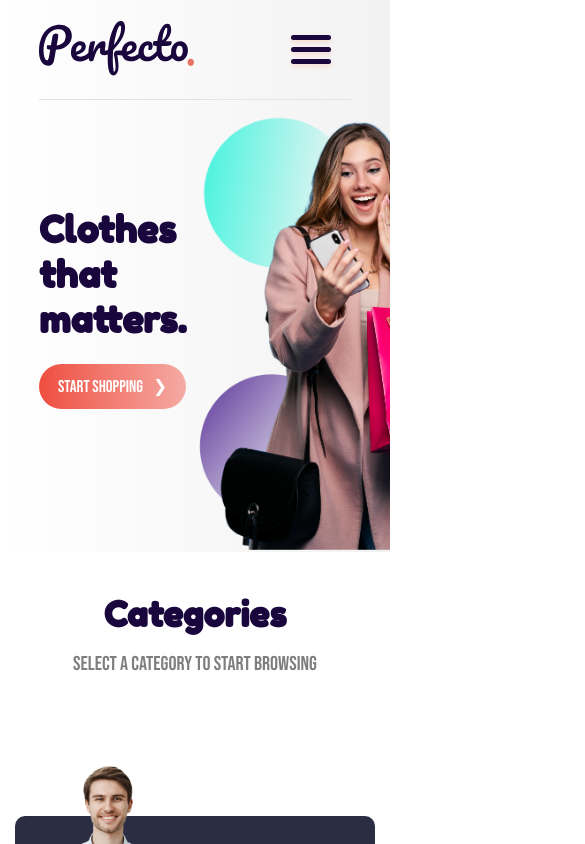
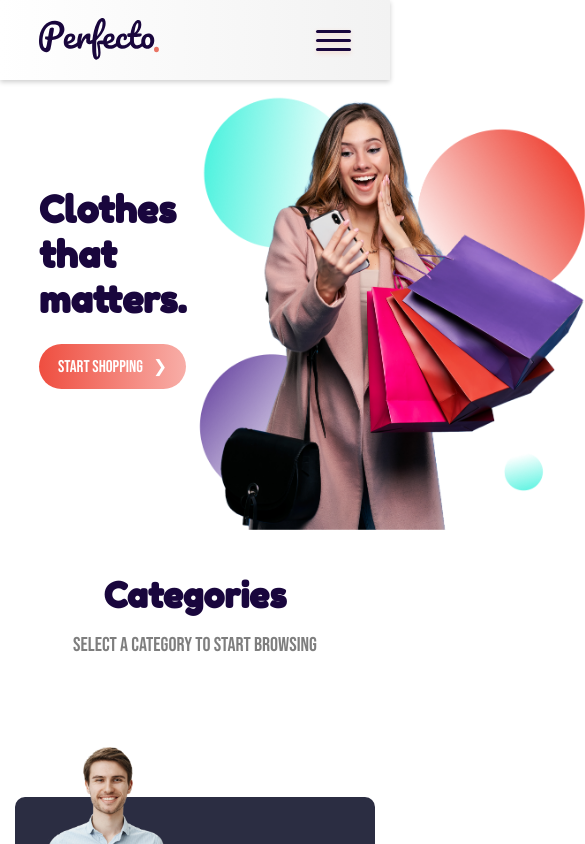
Before and after one commit to Yasser-Shehab/clothing-store, a React (Create React App) app: page / in a window 390 px wide. Shown: the top 844 px of the page, 585 px wide, since content can reach past the window. Built offline with nearby package versions, Linux system fonts and the light colour scheme; the HTML template or start-up script is replaced by a standard one.

Commit message:
Navbar fixed

```diff
--- a/src/Pages/Home.jsx
+++ b/src/Pages/Home.jsx
@@ -1,12 +1,14 @@
 import React from "react";
 import Categories from "../components/Categories/Categories";
 import Nav from "../components/Nav/Nav";
+import Hero from "../components/Hero/Hero";
 import Title from "../components/Section-Title/Title";
 
 function Home() {
   return (
     <>
       <Nav />
+      <Hero />
       <Title />
       <Categories />
     </>
--- a/src/components/Nav/Nav.jsx
+++ b/src/components/Nav/Nav.jsx
@@ -3,37 +3,23 @@ import Hero from "../Hero/Hero";
 import "./style/Nav.style.css";
 
 function Nav() {
-  const [isMobile, setIsMobile] = useState(false);
-
-  // useEffect(() => {
-  //   function watchWidth() {
-  //     if (window.innerWidth < 768) {
-  //       setIsMobile(true);
-  //     } else {
-  //       setIsMobile(false);
-  //     }
-  //   }
-  //   window.addEventListener("resize", watchWidth);
-
-  //   return function () {
-  //     window.removeEventListener("resize", watchWidth);
-  //   };
-  // }, []);
-
-  function toggle() {
-    setIsMobile((prev) => !prev);
-  }
+  const [mobileMenuOpen, setMobileMenuOpen] = useState(false);
+  const toggle = () => {
+    setMobileMenuOpen((prev) => !prev);
+  };
+  // onClick={toggle} className={isMobile ? "menu-btn open" : "menu-btn"}
 
   return (
-    <div className="nav-container">
-      <nav className="navbar container">
+    <>
+      <nav className="nav">
+        <div className="navbar-container">
           <div className="nav-logo">
-          <img src={process.env.PUBLIC_URL + "assets/images/logo.svg"} />
+            <img className="logo" src={process.env.PUBLIC_URL + "assets/images/logo.svg"} />
           </div>
-        <div onClick={toggle} className={isMobile ? "menu-btn open" : "menu-btn"}>
-          <div className="menu-btn__burger"></div>
+          <div className="menu-btn" onClick={toggle}>
+            <div className={mobileMenuOpen ? "menu-btn__burger cross" : "menu-btn__burger"}></div>
           </div>
-        <div className={isMobile ? "nav-links mobile" : "nav-links"}>
+          <div className={mobileMenuOpen ? "nav-links-wrapper open" : "nav-links-wrapper"}>
             <li>SHOP</li>
             <li>CONTACT</li>
             <li>SIGN IN</li>
@@ -41,9 +27,9 @@ function Nav() {
               <img className="nav__cart" src={process.env.PUBLIC_URL + "assets/images/bag.svg"} />
             </li>
           </div>
+        </div>
       </nav>
-      <Hero />
-    </div>
+    </>
   );
 }
 
--- a/src/components/Nav/style/Nav.style.css
+++ b/src/components/Nav/style/Nav.style.css
@@ -1,10 +1,16 @@
-.nav-container {
+.nav {
   background: -webkit-gradient(linear, right top, left top, from(#f2f2f2), to(#ffffff));
   background: linear-gradient(270deg, #f2f2f2 0%, #ffffff 100%);
-  overflow: hidden;
+  width: 100vw;
+  height: 8rem;
+  -webkit-box-shadow: 0 2px 5px rgba(0, 0, 0, 0.2);
+          box-shadow: 0 2px 5px rgba(0, 0, 0, 0.2);
 }
 
-.navbar {
+.navbar-container {
+  height: 100%;
+  width: 80vw;
+  margin: 0 auto;
   display: -webkit-box;
   display: -ms-flexbox;
   display: flex;
@@ -14,93 +20,23 @@
   -webkit-box-align: center;
       -ms-flex-align: center;
           align-items: center;
-  width: 80%;
-  height: 10rem;
-  border-bottom: 1px solid #e5e2e2;
 }
 
-.navbar .menu-btn {
-  position: relative;
-  display: -webkit-box;
-  display: -ms-flexbox;
-  display: flex;
-  -webkit-box-pack: center;
-      -ms-flex-pack: center;
-          justify-content: center;
-  -webkit-box-align: center;
-      -ms-flex-align: center;
-          align-items: center;
-  width: 80px;
-  height: 80px;
-  cursor: pointer;
-  -webkit-transition: all 0.5s ease-in-out;
-  transition: all 0.5s ease-in-out;
+.nav-links-wrapper {
+  position: absolute;
+  top: 8rem;
+  left: 0rem;
+  width: 100vw;
+  height: 0;
+  overflow: hidden;
+  background: -webkit-gradient(linear, right top, left top, from(#f2f2f2), to(#ffffff));
+  background: linear-gradient(270deg, #f2f2f2 0%, #ffffff 100%);
+  -webkit-box-shadow: 0 3px 5px rgba(0, 0, 0, 0.3);
+          box-shadow: 0 3px 5px rgba(0, 0, 0, 0.3);
 }
 
-.navbar .menu-btn__burger {
-  width: 40px;
-  height: 5px;
-  background: #19063d;
-  border-radius: 5px;
-  -webkit-box-shadow: 0 2px 5px rgba(255, 101, 47, 0.2);
-          box-shadow: 0 2px 5px rgba(255, 101, 47, 0.2);
-  -webkit-transition: all 0.5s ease-in-out;
-  transition: all 0.5s ease-in-out;
-}
-
-.navbar .menu-btn__burger::before {
-  -webkit-transform: translateY(-12px);
-          transform: translateY(-12px);
-}
-
-.navbar .menu-btn__burger::after {
-  -webkit-transform: translateY(12px);
-          transform: translateY(12px);
-}
-
-.navbar .menu-btn__burger::before, .navbar .menu-btn__burger::after {
-  content: "";
-  position: absolute;
-  width: 40px;
-  height: 5px;
-  background: #19063d;
-  border-radius: 5px;
-  -webkit-box-shadow: 0 2px 5px rgba(255, 101, 47, 0.2);
-          box-shadow: 0 2px 5px rgba(255, 101, 47, 0.2);
-  -webkit-transition: all 0.5s ease-in-out;
-  transition: all 0.5s ease-in-out;
-}
-
-.navbar .nav-links-mobile {
-  display: -webkit-box;
-  display: -ms-flexbox;
-  display: flex;
-  -webkit-box-orient: vertical;
-  -webkit-box-direction: normal;
-      -ms-flex-direction: column;
-          flex-direction: column;
-  top: 10rem;
-  -webkit-box-pack: center;
-      -ms-flex-pack: center;
-          justify-content: center;
-  width: 100%;
-  -webkit-box-align: center;
-      -ms-flex-align: center;
-          align-items: center;
-  position: fixed;
-  background: -webkit-gradient(linear, right top, left top, from(#f2f2f2), to(#ffffff));
-  background: linear-gradient(270deg, #f2f2f2 0%, #ffffff 100%);
-  left: 0rem;
-  -webkit-box-shadow: 0px 2px 6px 0px rgba(0, 0, 0, 0.09);
-          box-shadow: 0px 2px 6px 0px rgba(0, 0, 0, 0.09);
-  max-height: 9999px;
-  opacity: 1;
-  -webkit-transition: all 1s ease-in-out;
-  transition: all 1s ease-in-out;
-  overflow: hidden;
-}
-
-.navbar .nav-links-mobile li {
+.nav-links-wrapper li {
+  color: var(--color-main);
   display: -webkit-box;
   display: -ms-flexbox;
   display: flex;
@@ -110,43 +46,78 @@
   -webkit-box-pack: center;
       -ms-flex-pack: center;
           justify-content: center;
-  height: 10rem;
-  font-family: "Bebas Neue", cursive;
-  font-size: 3rem;
+  height: 8rem;
+  cursor: pointer;
   list-style: none;
-  border-bottom: 1px solid #e5e2e2;
-  width: 100%;
-  text-align: center;
+  padding: 0 1.5rem;
+  font-size: 2.2rem;
+  border-bottom: 1px solid rgba(0, 0, 0, 0.05);
+}
+
+.nav-links-wrapper li:hover {
+  -webkit-transform: scale(1.07);
+          transform: scale(1.07);
+}
+
+.nav-links-wrapper .nav__cart {
+  width: 2.4rem;
+}
+
+.open {
+  height: auto;
+}
+
+.logo {
+  width: 12rem;
+}
+
+.menu-btn {
+  display: -webkit-box;
+  display: -ms-flexbox;
+  display: flex;
+  -webkit-box-align: center;
+      -ms-flex-align: center;
+          align-items: center;
+  width: 35px;
+  height: 35px;
   cursor: pointer;
 }
 
-.navbar .nav-links-mobile li:hover {
-  -webkit-transition: all 0.15s ease-in-out;
-  transition: all 0.15s ease-in-out;
-  background: #eae7e7;
+.menu-btn__burger {
+  width: 100%;
+  height: 3px;
+  background: var(--color-main);
+  border-radius: 5px;
+  -webkit-box-shadow: 0 2px 5px rgba(255, 101, 47, 0.2);
+          box-shadow: 0 2px 5px rgba(255, 101, 47, 0.2);
+  -webkit-transition: all 0.5s ease-in-out;
+  transition: all 0.5s ease-in-out;
 }
 
-.navbar .nav-links-mobile .nav__cart {
-  margin-top: 3rem;
-  margin-bottom: 3rem;
-  width: 4rem;
-  height: 4rem;
+.menu-btn__burger::before {
+  -webkit-transform: translateY(-9px);
+          transform: translateY(-9px);
 }
 
-.navbar .nav-links-mobile .nav__cart:hover {
-  background: #eae7e7;
+.menu-btn__burger::after {
+  -webkit-transform: translateY(9px);
+          transform: translateY(9px);
 }
 
-.nav-logo {
-  cursor: pointer;
+.menu-btn__burger::before, .menu-btn__burger::after {
+  content: "";
+  position: absolute;
+  width: 35px;
+  height: 3px;
+  background: var(--color-main);
+  border-radius: 5px;
+  -webkit-box-shadow: 0 2px 5px rgba(255, 101, 47, 0.2);
+          box-shadow: 0 2px 5px rgba(255, 101, 47, 0.2);
+  -webkit-transition: all 0.5s ease-in-out;
+  transition: all 0.5s ease-in-out;
 }
 
-.nav-logo img {
-  width: 15.5rem;
-}
-
-/*  Animation  */
-.menu-btn.open .menu-btn__burger {
+.cross {
   -webkit-transform: translateX(-50px);
           transform: translateX(-50px);
   background: transparent;
@@ -154,53 +125,30 @@
           box-shadow: none;
 }
 
-.menu-btn.open .menu-btn__burger::before {
+.cross:before {
   -webkit-transform: rotate(45deg) translate(35px, -35px);
           transform: rotate(45deg) translate(35px, -35px);
 }
 
-.menu-btn.open .menu-btn__burger::after {
+.cross:after {
   -webkit-transform: rotate(-45deg) translate(35px, 35px);
           transform: rotate(-45deg) translate(35px, 35px);
 }
 
-.nav-links {
-  display: none;
-}
-
-@media only screen and (min-width: 1024px) {
-  .menu-btn__burger {
+@media screen and (min-width: 768px) {
+  .menu-btn {
     display: none;
   }
-  .nav-links {
+  .nav-links-wrapper {
+    width: auto;
+    height: auto;
     display: -webkit-box;
     display: -ms-flexbox;
     display: flex;
-  }
-  .nav-links li {
-    margin: 0 3rem;
-    cursor: pointer;
-    font-family: "Bebas Neue", cursive;
-    font-size: 3rem;
-    color: #19063d;
-    list-style: none;
-  }
-  .nav-links li:hover {
-    color: #230854;
-    -webkit-transform: scale(1.1);
-            transform: scale(1.1);
-    -webkit-transition: all 0.15s ease-in-out;
-    transition: all 0.15s ease-in-out;
-  }
-  .nav-links .nav__cart {
-    width: 4rem;
-    height: 4rem;
-  }
-  .nav-links .nav__cart:hover {
-    -webkit-transform: scale(1.1);
-            transform: scale(1.1);
-    -webkit-transition: all 0.15s ease-in-out;
-    transition: all 0.15s ease-in-out;
+    position: unset;
+    -webkit-box-shadow: none;
+            box-shadow: none;
+    background: transparent;
   }
 }
 /*# sourceMappingURL=Nav.style.css.map */
--- a/src/components/Nav/style/Nav.style.scss
+++ b/src/components/Nav/style/Nav.style.scss
@@ -1,151 +1,121 @@
-$primary: #19063d;
-
-.nav-container {
+.nav {
   background: linear-gradient(270deg, #f2f2f2 0%, #ffffff 100%);
-  overflow: hidden;
+  width: 100vw;
+  height: 8rem;
+  box-shadow: 0 2px 5px rgba(0, 0, 0, 0.2);
 }
 
-.navbar {
+.navbar-container {
+  height: 100%;
+  width: 80vw;
+  margin: 0 auto;
   display: flex;
   justify-content: space-between;
   align-items: center;
-  width: 80%;
-  height: 10rem;
-  border-bottom: 1px solid #e5e2e2;
+}
+
+.nav-links-wrapper {
+  position: absolute;
+  top: 8rem;
+  left: 0rem;
+  width: 100vw;
+  height: 0;
+  overflow: hidden;
+  background: linear-gradient(270deg, #f2f2f2 0%, #ffffff 100%);
+  box-shadow: 0 3px 5px rgba(0, 0, 0, 0.3);
+
+  li {
+    color: var(--color-main);
+    display: flex;
+    align-items: center;
+    justify-content: center;
+    height: 8rem;
+    cursor: pointer;
+    list-style: none;
+    padding: 0 1.5rem;
+    font-size: 2.2rem;
+    border-bottom: 1px solid rgba(0, 0, 0, 0.05);
+
+    &:hover {
+      transform: scale(1.07);
+    }
+  }
+
+  .nav__cart {
+    width: 2.4rem;
+  }
+}
+
+.open {
+  height: auto;
+}
+
+.logo {
+  width: 12rem;
+}
+
+//!Burger Menu
+
 .menu-btn {
-    position: relative;
   display: flex;
-    justify-content: center;
   align-items: center;
-    width: 80px;
-    height: 80px;
+  width: 35px;
+  height: 35px;
   cursor: pointer;
-    transition: all 0.5s ease-in-out;
 }
+
 .menu-btn__burger {
-    width: 40px;
-    height: 5px;
-    background: $primary;
+  width: 100%;
+  height: 3px;
+  background: var(--color-main);
   border-radius: 5px;
   box-shadow: 0 2px 5px rgba(255, 101, 47, 0.2);
   transition: all 0.5s ease-in-out;
 
   &::before {
-      transform: translateY(-12px);
+    transform: translateY(-9px);
   }
   &::after {
-      transform: translateY(12px);
+    transform: translateY(9px);
   }
   &::before,
   &::after {
     content: "";
     position: absolute;
-      width: 40px;
-      height: 5px;
-      background: $primary;
+    width: 35px;
+    height: 3px;
+    background: var(--color-main);
     border-radius: 5px;
     box-shadow: 0 2px 5px rgba(255, 101, 47, 0.2);
     transition: all 0.5s ease-in-out;
   }
 }
-  .nav-links-mobile {
-    display: flex;
-    flex-direction: column;
-    top: 10rem;
-    justify-content: center;
-    width: 100%;
-    align-items: center;
-    position: fixed;
-    background: linear-gradient(270deg, #f2f2f2 0%, #ffffff 100%);
-    left: 0rem;
-    box-shadow: 0px 2px 6px 0px rgba(0, 0, 0, 0.09);
-    max-height: 9999px;
-    opacity: 1;
-    transition: all 1s ease-in-out;
-    overflow: hidden;
-    li {
-      display: flex;
-      align-items: center;
-      justify-content: center;
-      height: 10rem;
-      font-family: "Bebas Neue", cursive;
-      font-size: 3rem;
-      list-style: none;
-      border-bottom: 1px solid #e5e2e2;
-      width: 100%;
-      text-align: center;
-      cursor: pointer;
-      &:hover {
-        transition: all 0.15s ease-in-out;
-        background: lighten($color: #e5e2e2, $amount: 2);
-      }
-    }
-    .nav__cart {
-      margin-top: 3rem;
-      margin-bottom: 3rem;
-      width: 4rem;
-      height: 4rem;
-      &:hover {
-        background: lighten($color: #e5e2e2, $amount: 2);
-      }
-    }
-  }
-}
-.nav-logo {
-  cursor: pointer;
-  img {
-    width: 15.5rem;
-  }
-}
-/*  Animation  */
-.menu-btn.open .menu-btn__burger {
+
+.cross {
   transform: translateX(-50px);
   background: transparent;
   box-shadow: none;
-}
-.menu-btn.open .menu-btn__burger::before {
+
+  &:before {
     transform: rotate(45deg) translate(35px, -35px);
   }
-.menu-btn.open .menu-btn__burger::after {
+
+  &:after {
     transform: rotate(-45deg) translate(35px, 35px);
-}
-
-.nav-links {
-  display: none;
-  // max-height: 0;
-}
-
-// Navigation Links
-
-@media only screen and(min-width:1024px) {
-  .menu-btn__burger {
-    display: none;
-  }
-  .nav-links {
-    display: flex;
-    li {
-      margin: 0 3rem;
-      cursor: pointer;
-      font-family: "Bebas Neue", cursive;
-      font-size: 3rem;
-      color: $primary;
-      list-style: none;
-      &:hover {
-        color: lighten($color: $primary, $amount: 5);
-        transform: scale(1.1);
-        transition: all 0.15s ease-in-out;
-      }
-    }
-    .nav__cart {
-      width: 4rem;
-      height: 4rem;
-      &:hover {
-        transform: scale(1.1);
-        transition: all 0.15s ease-in-out;
-      }
-    }
   }
 }
 
-//-------------------------------
-// Hero Style
+@media screen and (min-width: 768px) {
+  .menu-btn {
+    display: none;
+  }
+
+  .nav-links-wrapper {
+    width: auto;
+    height: auto;
+    display: flex;
+    position: unset;
+    box-shadow: none;
+    background: transparent;
+  }
+}
--- a/src/index.css
+++ b/src/index.css
@@ -1,9 +1,15 @@
 @import url("https://fonts.googleapis.com/css2?family=Bebas+Neue&family=Fredoka+One&display=swap");
+
+:root {
+  --color-main: #19063d;
+}
 
 * {
   margin: 0;
   padding: 0;
   box-sizing: border-box;
+  font-family: "Bebas Neue", Arial, Helvetica, sans-serif;
+  /* color: var(--color-main); */
 }
 
 html {
```
Also changed, not shown: 1 other file (tests, documents, lock files or other folders). Lines whose indentation alone changed are shown as unchanged.
